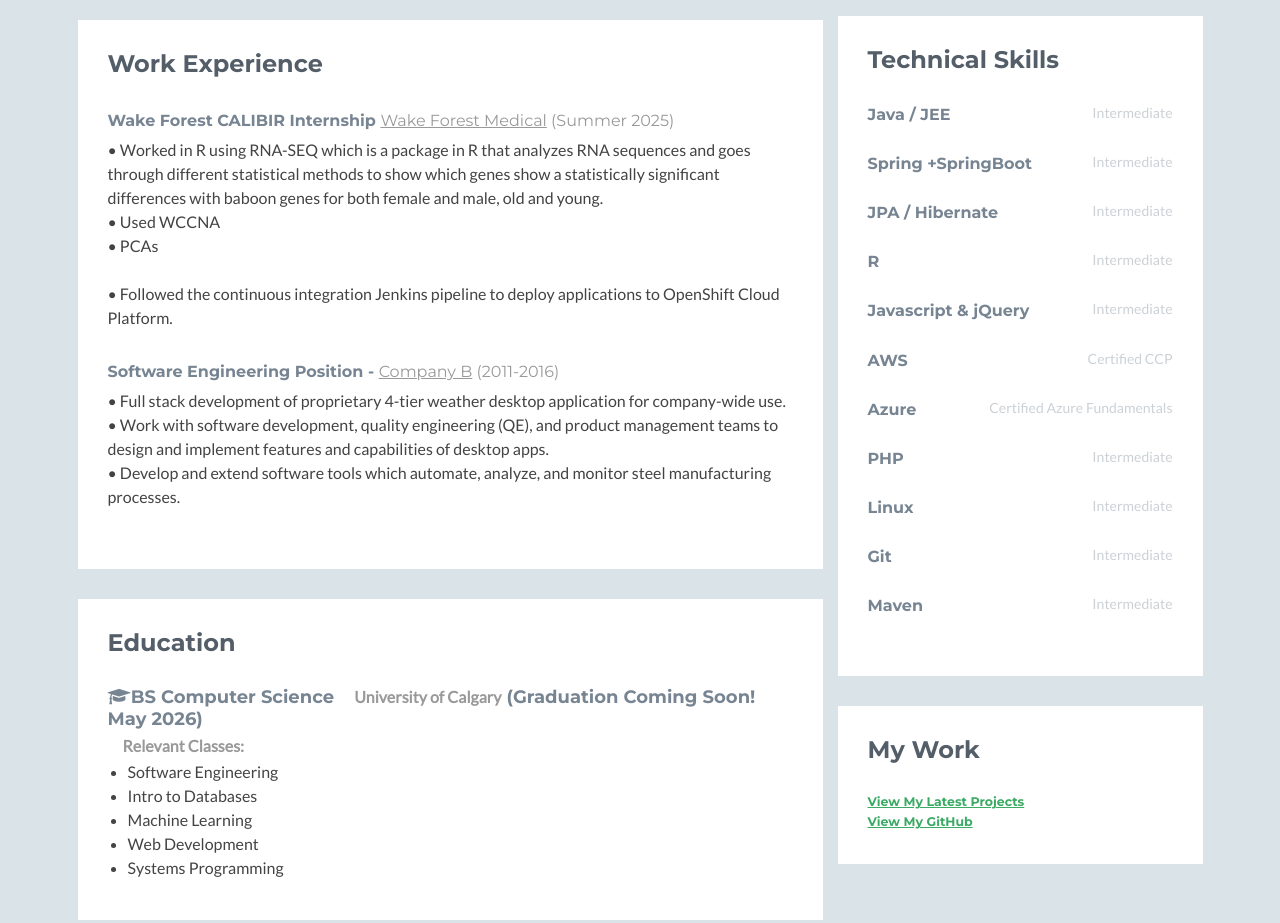
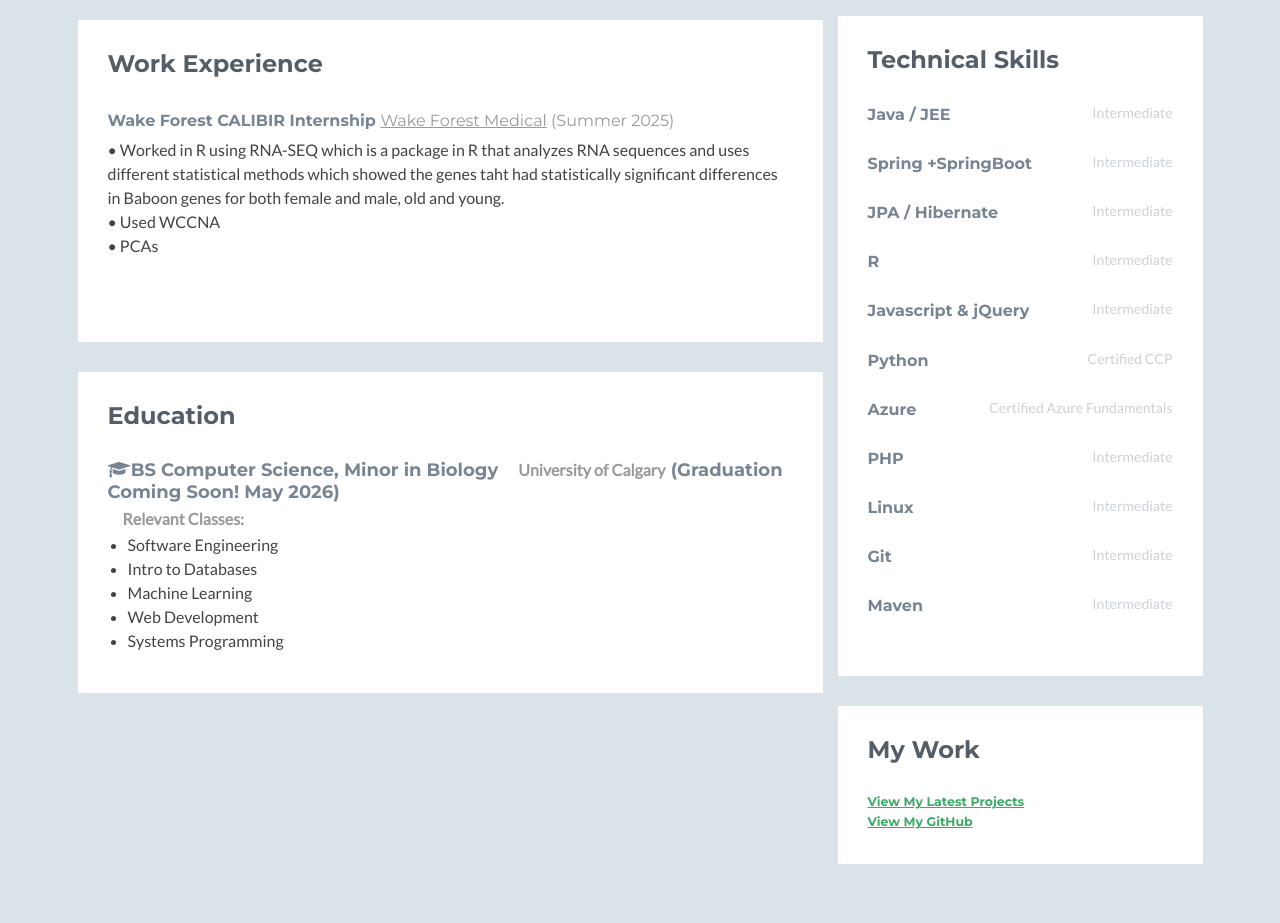
Before and after one commit to yera888/Yera888.github.io, a plain HTML site: page index.html in a window 1280 px wide. Shown: the part 560-1483 px from the top of the page. Drawn offline with nearby package versions, Linux system fonts and the light colour scheme.

Commit message:
Final updates before you leave

```diff
--- a/index.html
+++ b/index.html
@@ -97,38 +97,18 @@
                                     </span>
                                     <span class="year">(Summer 2025)</span>
                                 </h3>
-                                <p> • Worked in R using RNA-SEQ which is a package in R that analyzes RNA sequences and goes through different
-                                    statistical methods to show which genes show a statistically significant differences with baboon genes for both female and male,
+                                <p> • Worked in R using RNA-SEQ which is a package in R that analyzes RNA sequences and uses different
+                                    statistical methods which showed the genes taht had statistically significant differences in Baboon genes for both female and male,
                                     old and young.
                                     <br>
                                     • Used WCCNA <br>
                                     • PCAs <br>
 
                                     <br>
-                                    • Followed the continuous integration Jenkins pipeline to deploy applications to
-                                    OpenShift Cloud
-                                    Platform.
+
                                 </p>
                             </div>
                             <!--//item-->
-                            <div class="item" name="Job2">
-                                <h3 class="title">Software Engineering Position - <span class="place">
-                                        <a href="#">Company B</a>
-                                    </span>
-                                    <span class="year">(2011-2016)</span>
-                                </h3>
-                                <p> • Full stack development of proprietary 4-tier weather desktop application for
-                                    company-wide use.
-                                    <br>
-                                    • Work with software development, quality engineering (QE), and product management
-                                    teams
-                                    to design and
-                                    implement features and capabilities of desktop apps. <br>
-                                    • Develop and extend software tools which automate, analyze, and monitor steel
-                                    manufacturing
-                                    processes.
-                                </p>
-                            </div>
                         </div>
                         <!--//content-->
                     </div>
@@ -142,7 +122,7 @@
                         <!--//item-->
                         <div class="item">
                             <h3 class="title">
-                                <i class="fa fa-graduation-cap"></i>BS Computer Science
+                                <i class="fa fa-graduation-cap"></i>BS Computer Science, Minor in Biology
                                 <!-- TODO --> <span class="university">University of Calgary</span> <span
                                     class="year">(Graduation Coming Soon! May 2026)</span>
                             </h3>
@@ -177,7 +157,7 @@
                                 <li>
                                     <i class="fa fa-envelope"></i>
                                     <span class="sr-only">Email:</span>
-                                    <!-- TODO --> <a href="mailto:yeraldinet1234@gmail.com">James@website.com</a>
+                                    <!-- TODO --> <a href="mailto:yeraldinet1234@gmail.com">yeraldinet1234@gmail.com</a>
                                 </li>
                                 <li>
                                     <i class="fa fa-link"></i>
@@ -232,7 +212,7 @@
                                 </div>
                                 <!--//item-->
                                 <div class="item">
-                                    <h3 class="level-title">AWS <span class="level-label" data-placement="left"
+                                    <h3 class="level-title">Python <span class="level-label" data-placement="left"
                                             data-animation="true">Certified CCP</span>
                                     </h3>
                                 </div>
```
